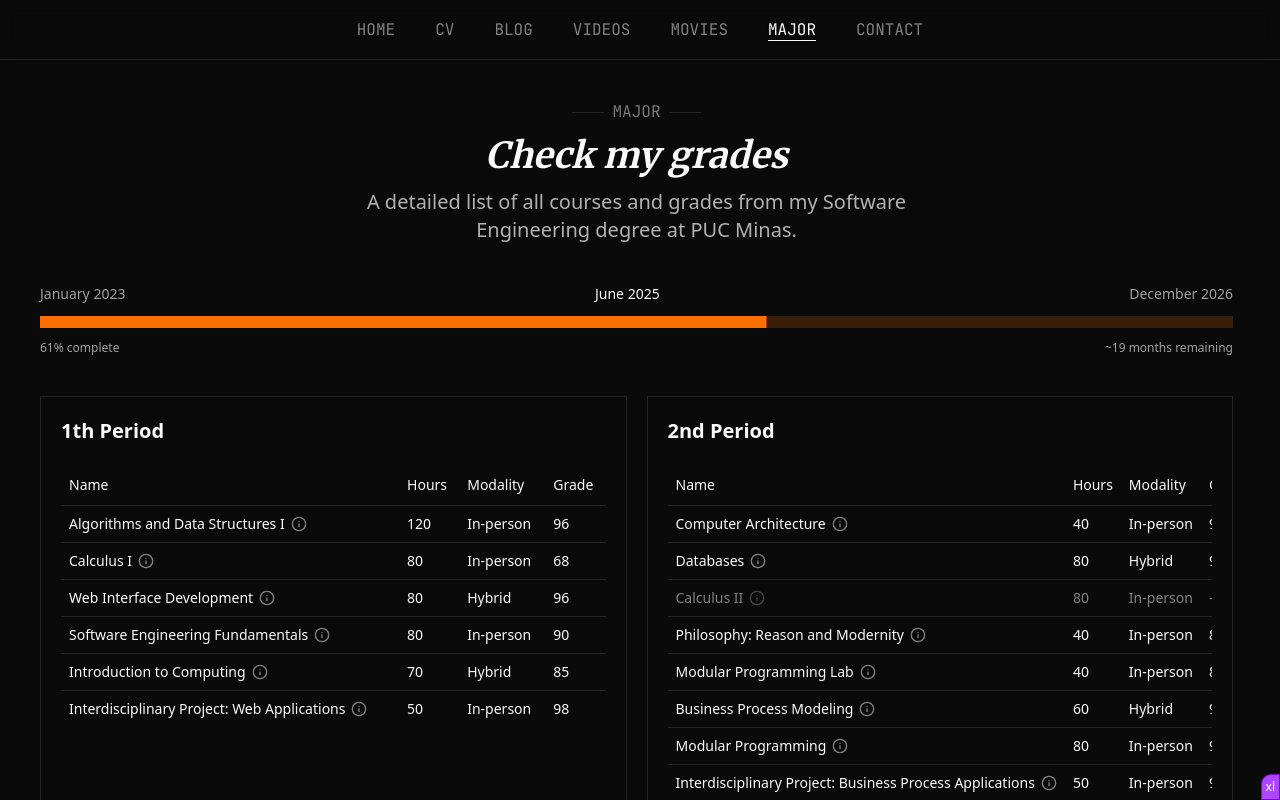
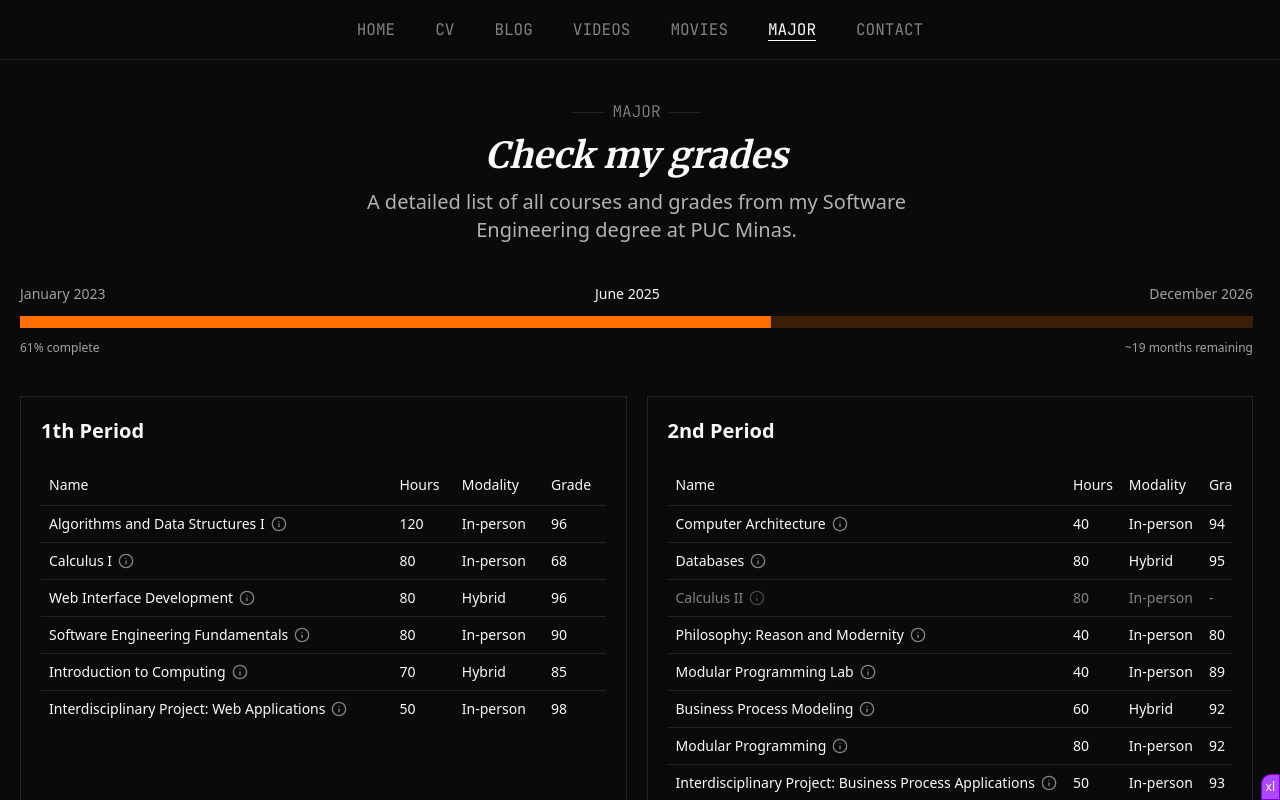
Before and after one commit to lucaazalim/azal.im, a Next.js app: page /major in a window 1280 px wide. Shown: the top 800 px of the page. Built offline with nearby package versions, Linux system fonts and the light colour scheme.

Commit message:
Fix page wrapper padding.

```diff
--- a/app/_components/header/PageWrapper.tsx
+++ b/app/_components/header/PageWrapper.tsx
@@ -5,12 +5,6 @@ type Props = HTMLAttributes<HTMLDivElement>;
 
 export default function PageWrapper({ className, ...props }: Props) {
   return (
-    <div
-      className={cn(
-        className,
-        "mx-auto space-y-10 px-5 pb-5 md:px-10 md:pb-10",
-      )}
-      {...props}
-    />
+    <div className={cn(className, "mx-auto space-y-10 px-5 pb-5")} {...props} />
   );
 }
```
